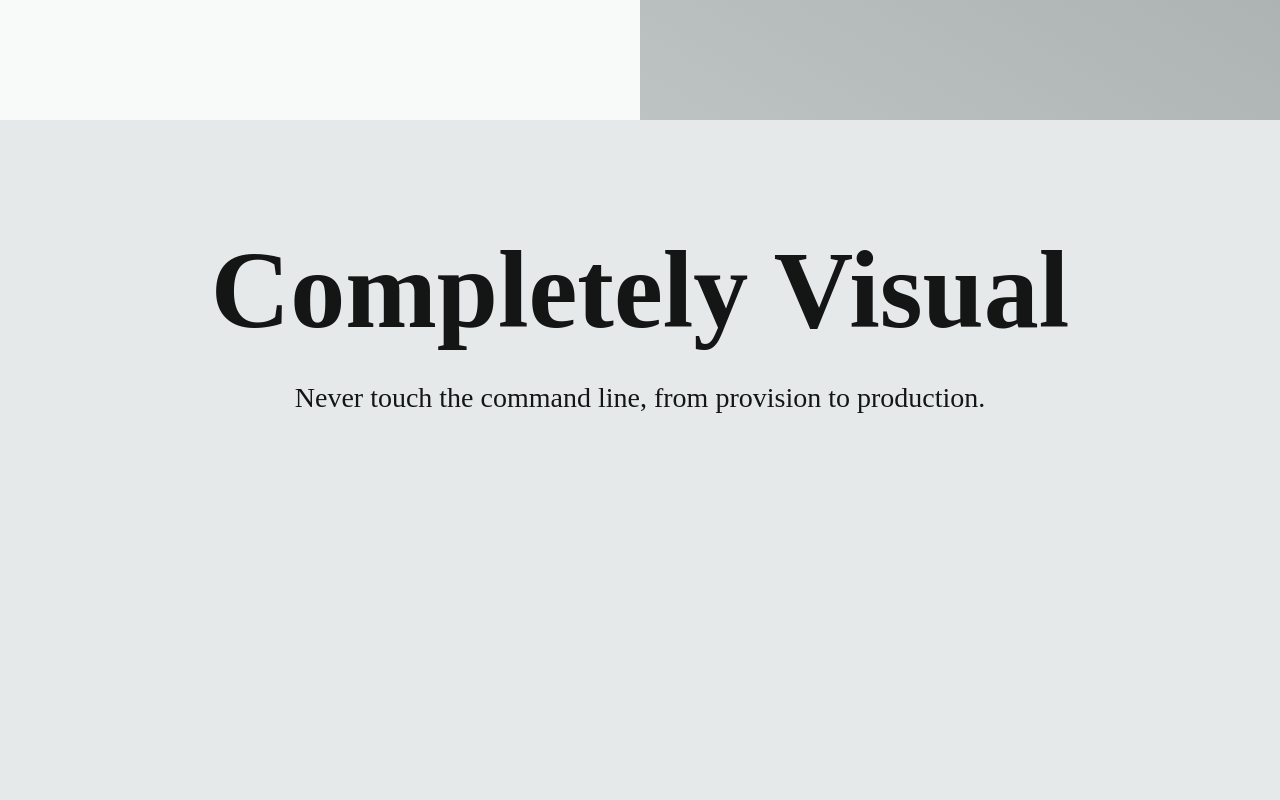
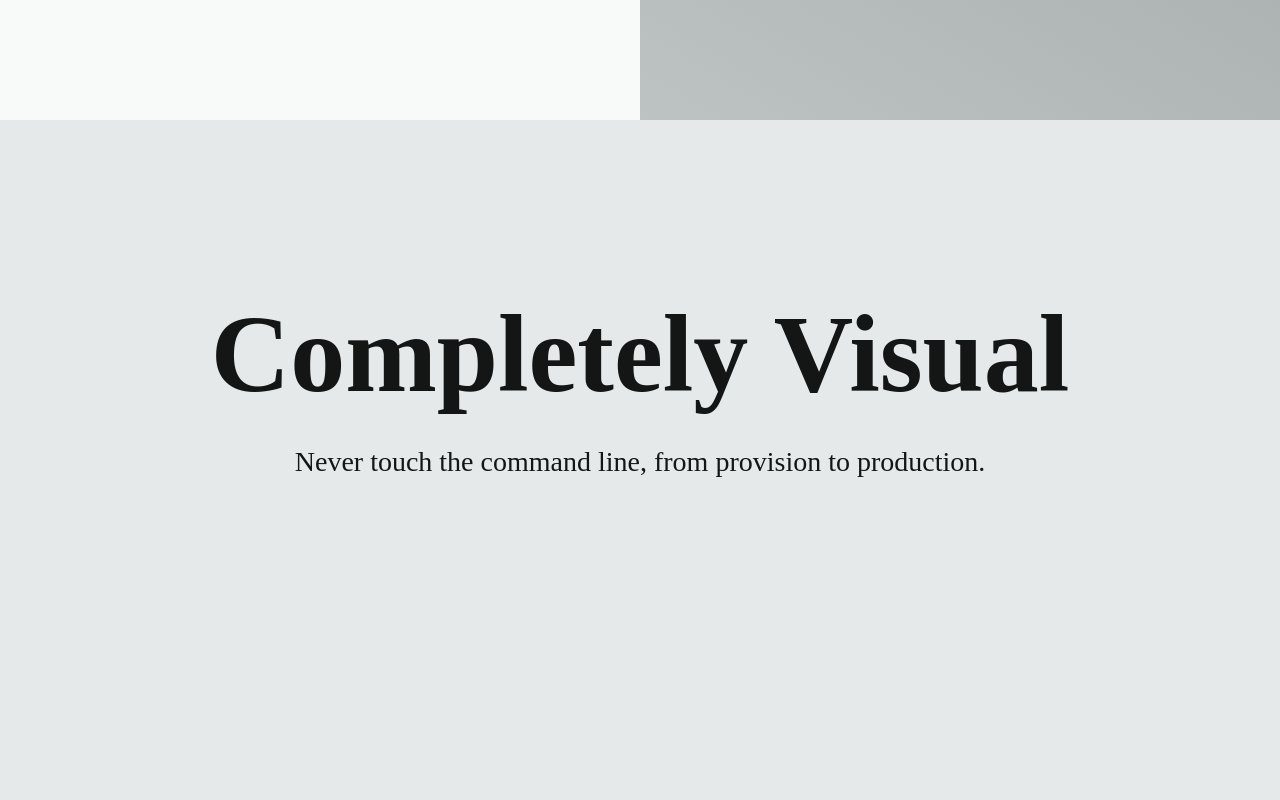
Before and after one commit to Annie-Huang/logical.so-scroll-animation, a website: page index.html in a window 1280 px wide. Shown: the part 680-1480 px from the top of the page. Drawn offline with Linux system fonts and the light colour scheme.

Commit message:
Prefer to have the second section to come up so quickly to overlay the first section

```diff
--- a/styles.css
+++ b/styles.css
@@ -92,7 +92,7 @@ h1 {
      So calc(max(var(--scroll), 25) - 25) * 100 / 75) will give us the height it will be scrolling down once it pass 25%.
      and then we need to '-1% *' to get the correct direction.
   */
-  /*translate: 0 calc(-1% * (max(var(--scroll), 25) - 25) * 100 / 75);*/
+  translate: 0 calc(-1% * (max(var(--scroll), 25) - 25) * 100 / 75);
 
   /* What we want is that when the page is launch, has the original background color, meaning full opacity.
      So the original .top-section left and right background color CAN show
@@ -109,3 +109,8 @@ h1 {
    */
   --background-opacity: calc(100% - 1% * min(var(--scroll), 30) * 100 / 30);
 }
+
+/* Prefer to have the second section to come up so quickly to overlay the first section */
+.first-main-section {
+  padding-top: 10vh;
+}
```
